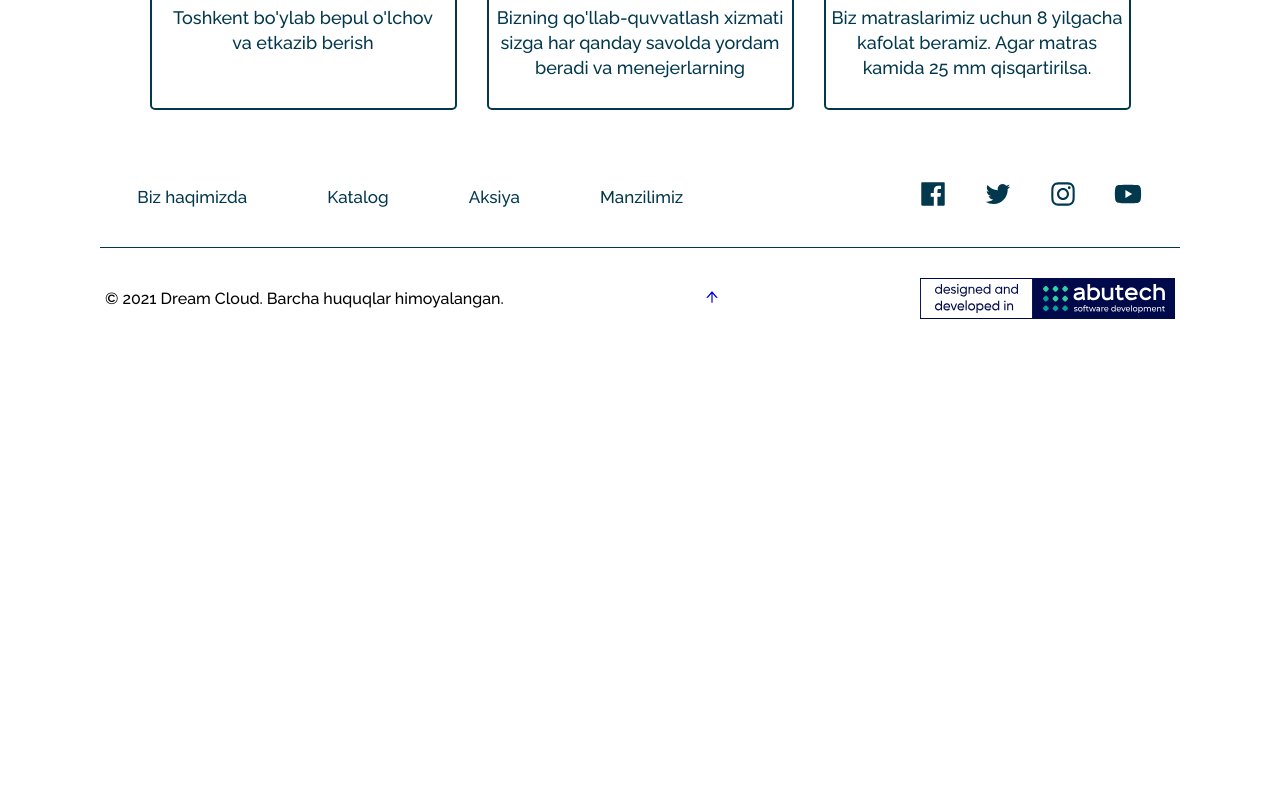
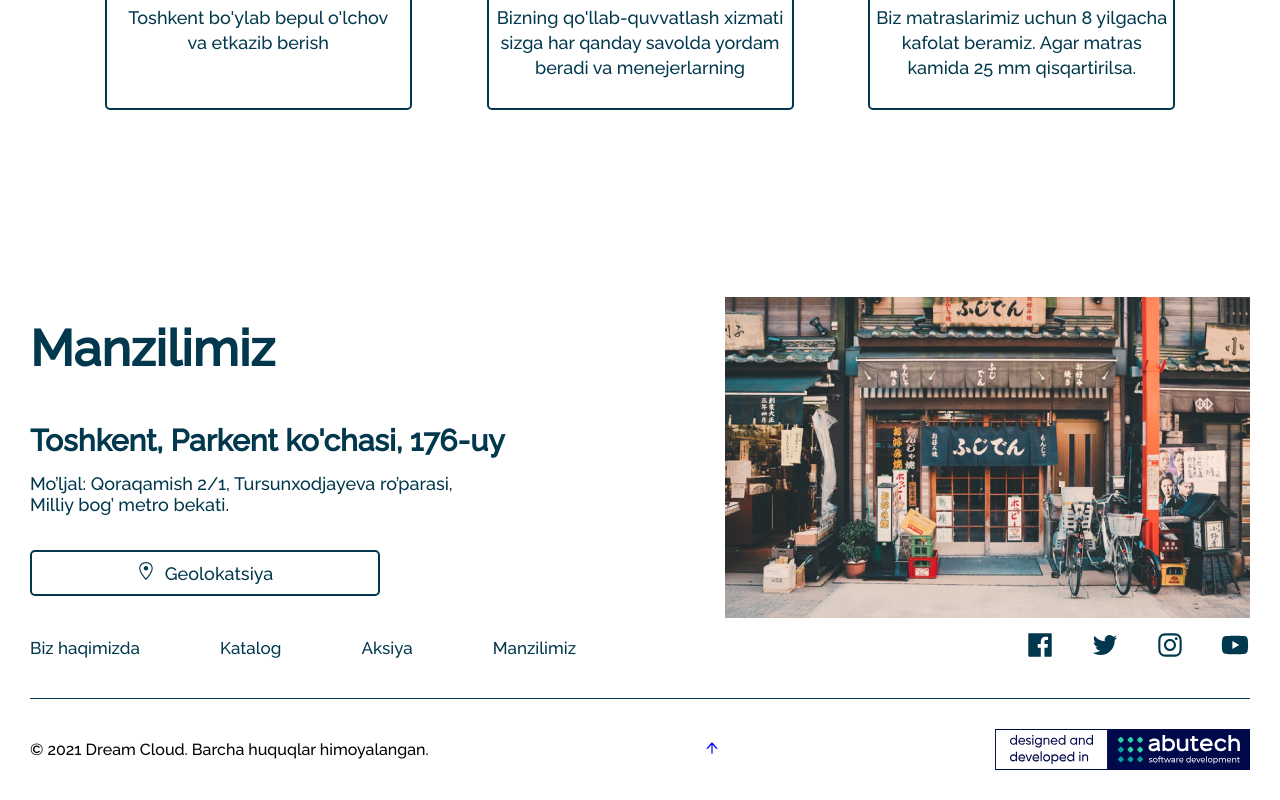
Before and after one commit to mehrojalieev/matras-client, a React (Vite) app: page / in a window 1280 px wide. Shown: the part 1339-2139 px from the top of the page. Before the commit the page ends 1688 px from the top, so only its background shows below. Built offline with nearby package versions, Linux system fonts and the light colour scheme; a web font is replaced by a local one.

Commit message:
I made connect page and fixed some bugs

```diff
--- /dev/null
+++ b/src/components/address/Address.jsx
@@ -0,0 +1,24 @@
+import "./address.scss"
+import { Container } from "../../utils/Utils"
+import {GoLocation} from 'react-icons/go'
+
+import AddressImage  from "../../assets/images/address.png"
+const Address = () => {
+  return (
+    <div className="address">
+        <Container>
+            <div className="address-wrapper">
+                <div className="address-content">
+                    <h3>Manzilimiz</h3>
+                    <h6>Toshkent, Parkent ko'chasi, 176-uy</h6>
+                    <p>Mo’ljal: Qoraqamish 2/1, Tursunxodjayeva ro’parasi, Milliy bog’ metro bekati.</p>
+                    <button><i><GoLocation/></i> Geolokatsiya</button>
+                </div>
+                <img className="address-image" src={AddressImage}  />
+            </div>
+        </Container>
+    </div>
+  )
+}
+
+export default Address
--- /dev/null
+++ b/src/components/address/address.scss
@@ -0,0 +1,40 @@
+.address-wrapper{
+    display: flex;
+    align-items: center;
+    justify-content: space-between;
+    margin-top: 130px;
+}
+.address-content{
+    display: flex;
+    flex-direction: column;
+    justify-content: center;
+    gap: 15px 0;
+    h3{
+        color: var(--text-main-color);
+        font-size: 50px;
+    }
+    h6{
+        font-size: 30px;
+        color: var(--text-main-color);
+        margin-top: 30px;
+    }
+    p{
+        width: 450px;
+        font-size: 18px;
+        color: var(--text-main-color);
+    }
+    button{
+        margin-top: 20px;
+        width: 350px;
+        padding: 10px 0;
+        color: var(--text-main-color);
+        font-size: 18px;
+        display: flex;
+        align-items: center;
+        justify-content: center;
+        gap: 0px 10px;
+        border: 2px solid var(--text-main-color);
+        border-radius: 5px;
+        background-color: transparent;
+    }
+}
--- a/src/components/features/Features.scss
+++ b/src/components/features/Features.scss
@@ -4,7 +4,7 @@
 
 .home-features__title {
     width: 100%;
-    margin: 100px auto 63px ;
+    margin: 100px auto 63px auto;
     text-align: center;
     color: var(--text-main-color);
     font-weight: 700;
@@ -14,10 +14,9 @@
 .home-features__cards {
     display: flex;
     align-items: center;
-    justify-content: center;
+    justify-content: space-evenly;
     width: 100%;
     height: 500px;
-    gap: 30px;
 }
 
 .home-features__card {
--- a/src/components/hero/Hero.scss
+++ b/src/components/hero/Hero.scss
@@ -56,9 +56,9 @@
  .hero-content{
         h2{
         color: var(--text-main-color);
-        font-size: 80px;
+        font-size: 70px;
         font-weight: 800;
-        line-height: 105px;
+        line-height: 95px;
     }
     button{
         margin-top: 50px;
--- a/src/components/statics/statics.scss
+++ b/src/components/statics/statics.scss
@@ -1,8 +1,7 @@
 .static-wrapper{
     display: flex;
     align-items: center;
-    justify-content: center;
-    gap: 0px 40px;
+    justify-content: space-between;
 }
 
 .static__info{
--- a/src/index.css
+++ b/src/index.css
@@ -22,8 +22,10 @@ button {
 }
 
 button:hover {
-    opacity: 0.7;
     cursor: pointer;
+    background-color: var(--text-main-color) !important;
+    color: #fff !important;
+    transform: scale(1.04);
 }
 
 button:active {
--- a/src/layout/footer/Footer.scss
+++ b/src/layout/footer/Footer.scss
@@ -7,7 +7,7 @@ footer{
     height: 60px;
     display: flex;
     align-items: center;
-    justify-content: space-around;
+    justify-content: space-between;
     margin-bottom: 20px;
 }
 .footer__menu > ul{
@@ -41,11 +41,11 @@ footer{
 
 .footer__info{
     margin-top: 50px;
-    width: 1080px;
+    width: 100%;
     border-top: 1px solid var(--text-main-color);
     display: flex;
     align-items: center;
     justify-content: space-between;
-    padding: 30px 5px;
+    padding: 30px 0px;
     margin: auto;
 }
--- a/src/routes/home/Home.jsx
+++ b/src/routes/home/Home.jsx
@@ -3,12 +3,14 @@ import Hero from "../../components/hero/Hero"
 import Features from "../../components/features/Features"
 import Statics from "../../components/statics/Statics"
 import Footer from "../../layout/footer/Footer"
+import Address from "../../components/address/Address"
 const Home = () => {
   return (
     <>
       <Hero/>
       <Statics/>
       <Features/>
+      <Address/>
       <Footer/>
     </>
 
--- a/src/utils/Utils.scss
+++ b/src/utils/Utils.scss
@@ -1,5 +1,5 @@
 .container{
     max-width: 1280px;
-    padding: 0 20px;
+    padding: 0 30px;
     margin: 0 auto;
   }
```
Also changed, not shown: src/assets/images/address.png (added).
